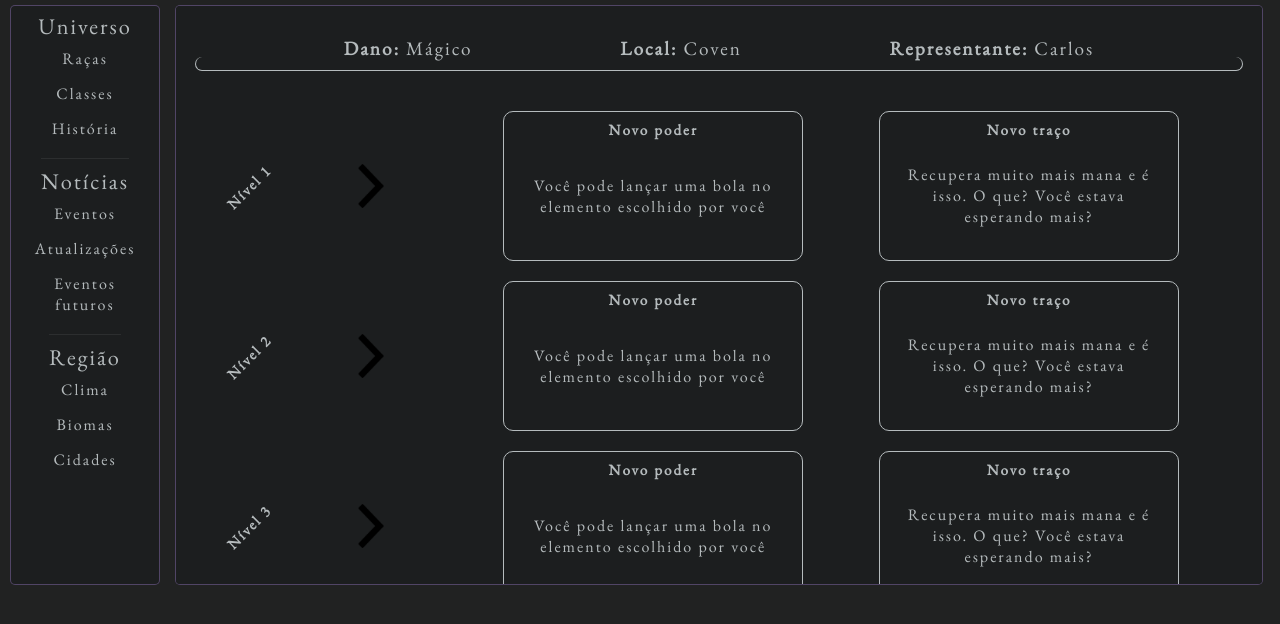
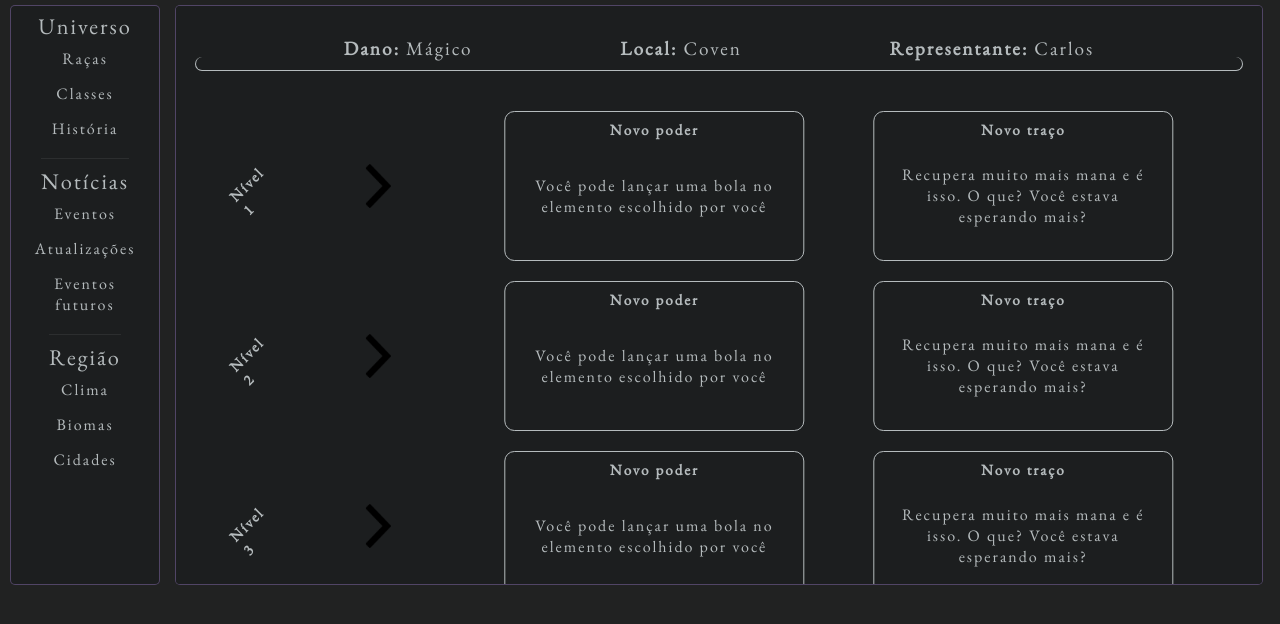
Before and after one commit to Capp98/Capp98.github.io, a plain HTML site: page classe.html in a window 1280 px wide. Shown: the part 60-684 px from the top of the page. Drawn offline with nearby package versions, Linux system fonts and the light colour scheme.

Commit message:
Update classestyle.css

```diff
--- a/classestyle.css
+++ b/classestyle.css
@@ -69,6 +69,7 @@ nav>div span {
 }
 
 .container {
+    position: relative;
     width: 85vw;
     height: 100vh;
     overflow-y: auto;
@@ -81,6 +82,7 @@ nav>div span {
     padding: 20px;
     display: flex;
     height: 580px;
+    overflow-x: hidden;
     border-radius: 5px;
     background-color: #1C1E1F;
     border: 1px solid rgba(160, 127, 208, .4);
@@ -100,7 +102,6 @@ nav>div span {
 
     direction: rtl;
     overflow-y: auto;
-    overflow-x: hidden;
 }
 
 .topics>div>span {
@@ -173,7 +174,10 @@ h2{
 
 .powers-table {
     margin-top: 40px;
-    padding: 0 25px;
+    left: 50%;
+    transform: translateX(-50%);
+    position: absolute;
+    width: 90%;
 }
 
 .powers-table>div{
@@ -184,6 +188,8 @@ h2{
     -ms-grid-row-align: center;
     margin-bottom: 20px;
 }
+
+.powers-table>div:last-of-type {margin-bottom: 40px;}
 
 .powers-table>div>h2{
     transform: rotateZ(-45deg);
```
